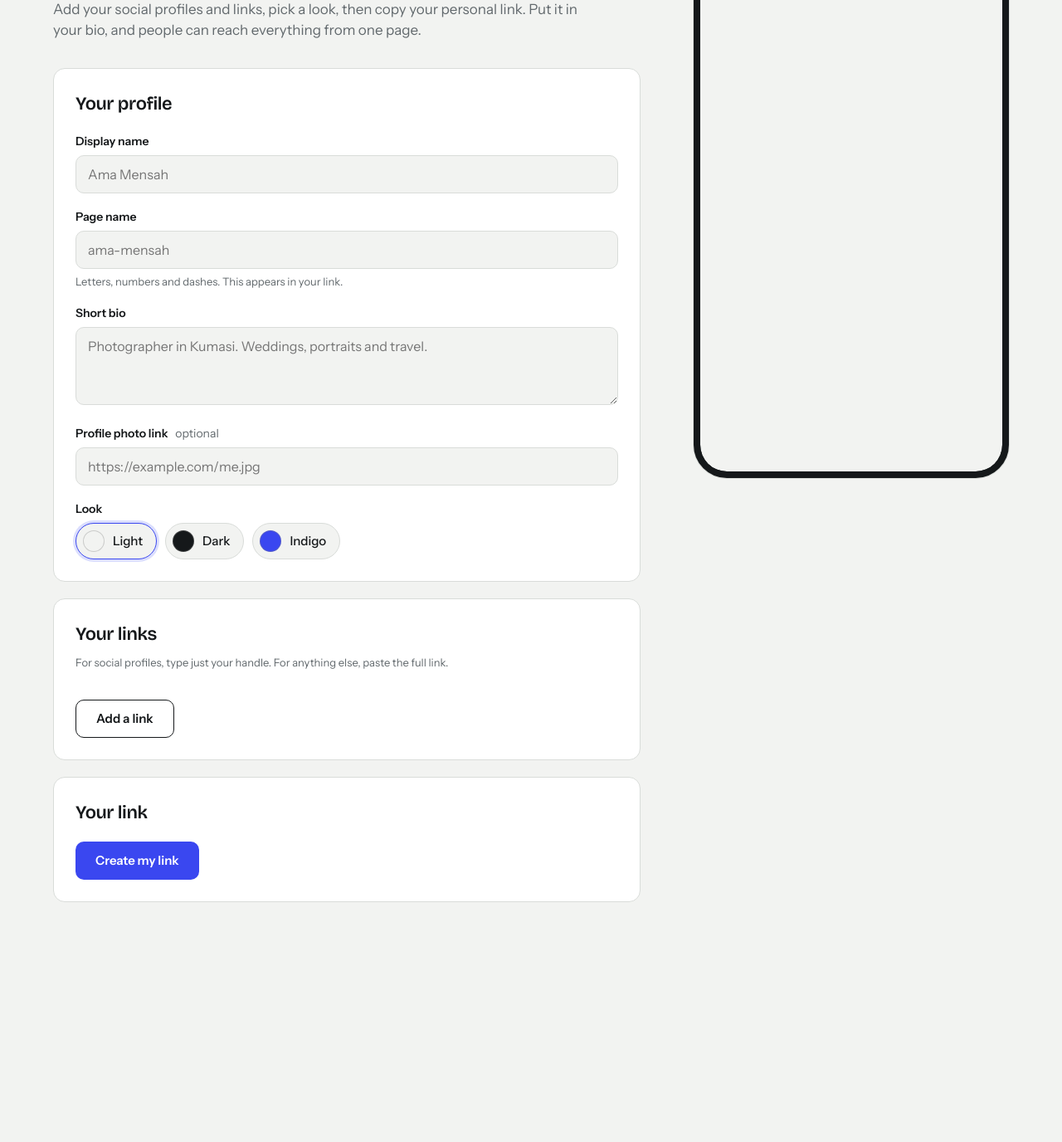
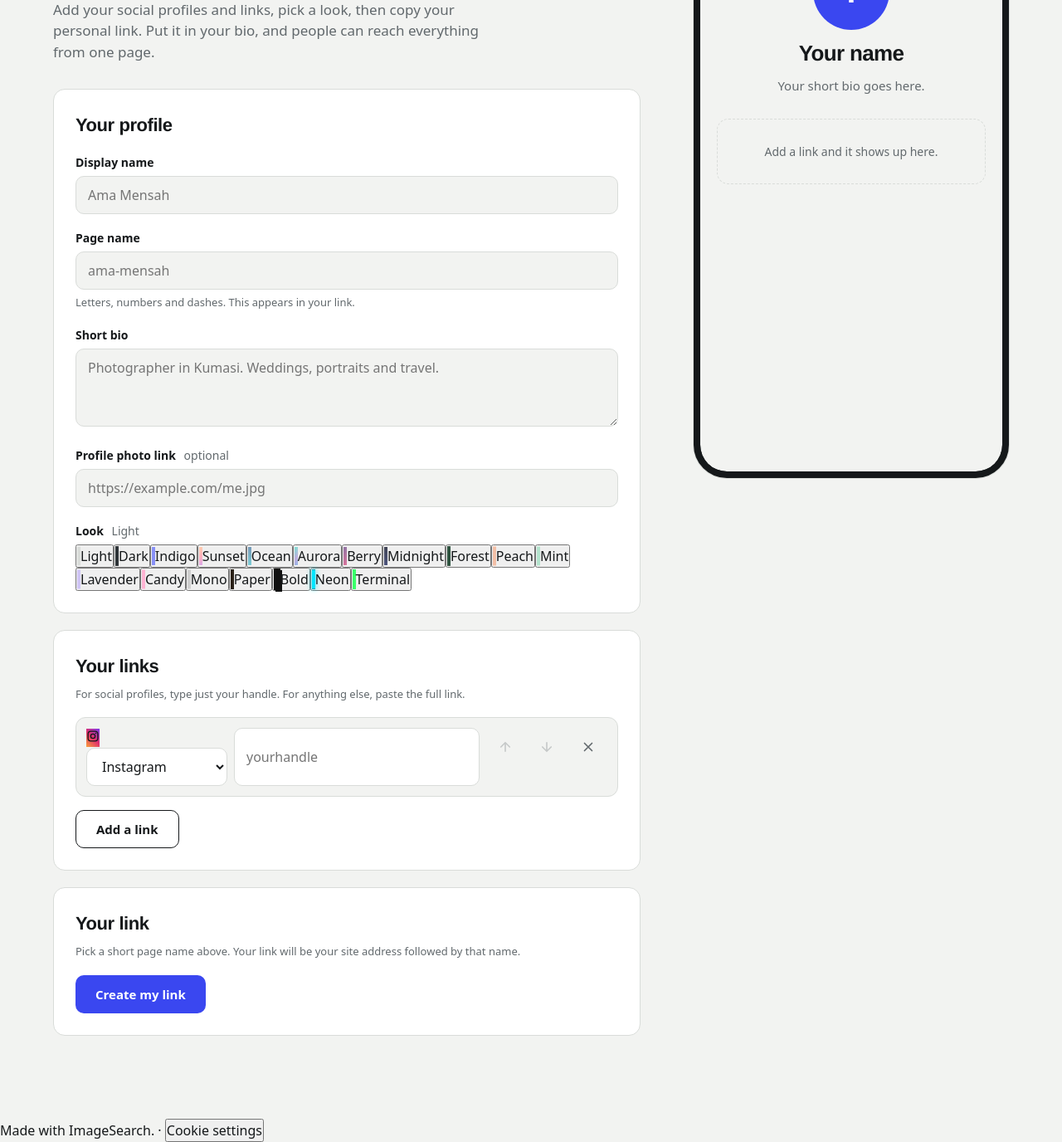
Before and after one commit to Philemon12421/image-search-box, a plain HTML site: page links.html in a window 1280 px wide. Shown: the part 267-1643 px from the top of the page at 83% size. Before the commit the page ends 1454 px from the top, so only its background shows below. Drawn offline with nearby package versions, Linux system fonts and the light colour scheme.

Commit message:
Update links.html

```diff
--- a/links.html
+++ b/links.html
@@ -7,9 +7,19 @@
     <title>Create your link page · ImageSearch</title>
     <meta name="description" content="Put all your social media and links on one page and share a single link.">
 
-    <link rel="preconnect" href="https://fonts.googleapis.com">
-    <link rel="preconnect" href="https://fonts.gstatic.com" crossorigin>
-    <link href="https://fonts.googleapis.com/css2?family=Bricolage+Grotesque:opsz,wght@12..96,600;12..96,700&family=Instrument+Sans:wght@400;500;600&display=swap" rel="stylesheet">
+
+    <link rel="icon" href="favicon.svg" type="image/svg+xml">
+    <link rel="icon" href="icons/favicon-32.png" sizes="32x32" type="image/png">
+    <link rel="apple-touch-icon" href="icons/apple-touch-icon.png">
+    <link rel="manifest" href="manifest.webmanifest">
+    <meta name="theme-color" content="#f2f3f1" media="(prefers-color-scheme: light)">
+    <meta name="theme-color" content="#101214" media="(prefers-color-scheme: dark)">
+    <meta name="apple-mobile-web-app-capable" content="yes">
+    <meta name="apple-mobile-web-app-title" content="ImageSearch">
+
+    <!-- Loads Google Fonts only after the visitor accepts -->
+    <script src="consent.js"></script>
+    <link rel="stylesheet" href="site.css">
 
     <link rel="stylesheet" href="links.css">
 </head>
@@ -25,7 +35,7 @@
             ImageSearch
         </a>
         <nav class="topbar-nav">
-            <a href="index.html">Image search</a>
+            <a href="index.html">Photos</a>
             <a href="links.html" aria-current="page">Link page</a>
         </nav>
     </header>
@@ -63,12 +73,8 @@
                 </div>
 
                 <div class="field">
-                    <span class="label" id="theme-label">Look</span>
-                    <div class="themes" role="group" aria-labelledby="theme-label">
-                        <button type="button" class="theme-btn" data-theme="light" aria-pressed="true"><span class="swatch swatch-light"></span>Light</button>
-                        <button type="button" class="theme-btn" data-theme="ink" aria-pressed="false"><span class="swatch swatch-ink"></span>Dark</button>
-                        <button type="button" class="theme-btn" data-theme="indigo" aria-pressed="false"><span class="swatch swatch-indigo"></span>Indigo</button>
-                    </div>
+                    <span class="label" id="theme-label">Look <span class="optional" id="theme-name"></span></span>
+                    <div class="theme-grid" id="theme-grid" role="group" aria-labelledby="theme-label"></div>
                 </div>
             </section>
 
@@ -83,6 +89,7 @@
 
             <section class="panel" aria-labelledby="share-heading">
                 <h2 id="share-heading">Your link</h2>
+                <p class="help">Pick a short page name above. Your link will be your site address followed by that name.</p>
                 <button type="button" id="generate" class="btn-primary">Create my link</button>
                 <p id="share-msg" class="share-msg" role="status"></p>
 
@@ -93,7 +100,7 @@
                     <a id="open" class="btn-secondary" target="_blank" rel="noopener noreferrer">Open</a>
                 </div>
                 <p id="share-note" class="help" hidden>
-                    Your page is stored inside this link, so anyone with it can see your page. If you change something, copy the link again.
+                    <span id="share-note-text"></span>
                 </p>
             </section>
         </div>
@@ -106,7 +113,12 @@
         </aside>
     </main>
 
+    <footer class="site-footer">
+        <p>Made with ImageSearch. <span aria-hidden="true">·</span> <button type="button" class="link-button" data-consent-open>Cookie settings</button></p>
+    </footer>
+
     <script src="core.js"></script>
     <script src="builder.js"></script>
+    <script src="pwa.js"></script>
 </body>
 </html>
```
